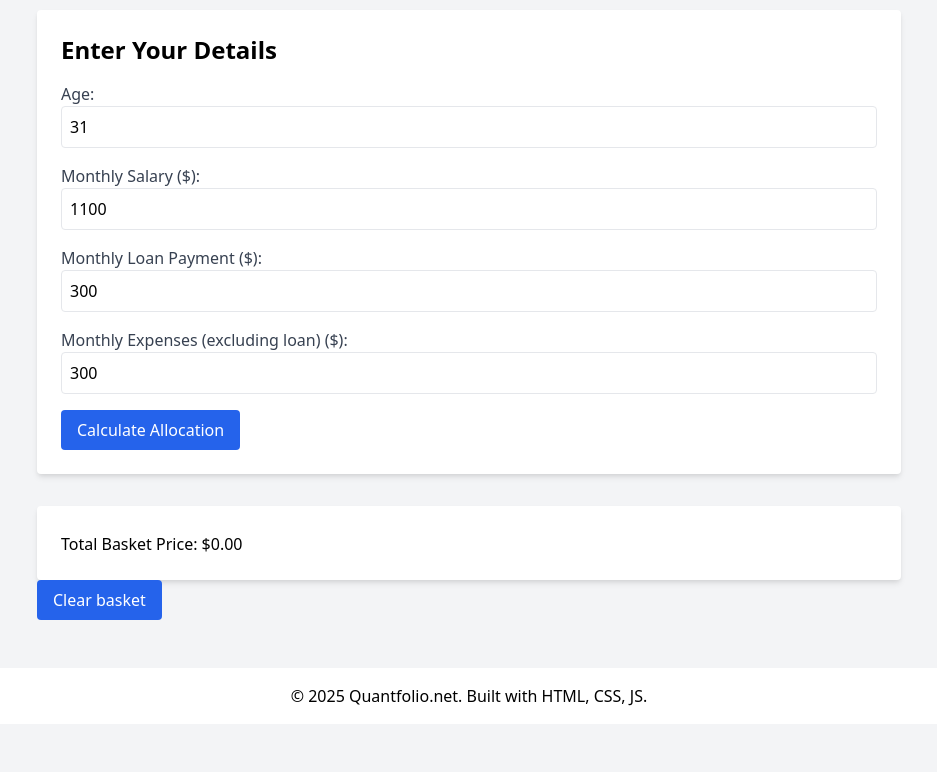
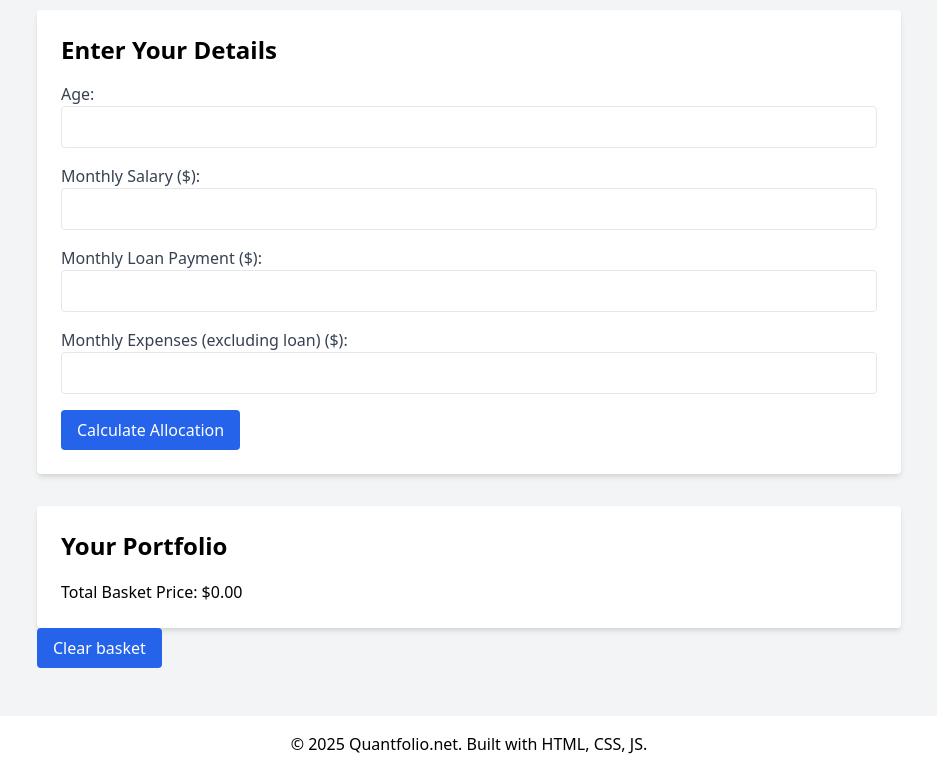
Before and after one commit to davidtk1/Quantfolio.net, a plain HTML site: page index.html in a window 1280 px wide. Shown: the part 166-938 px from the top of the page, without its empty margins (171-1108 px from the left). Before the commit the page ends 890 px from the top, so only its background shows below. Drawn offline with nearby package versions, Linux system fonts and the light colour scheme.

Commit message:
remove values

```diff
--- a/index.html
+++ b/index.html
@@ -44,19 +44,19 @@
             <form id="user-form">
                 <div class="mb-4">
                     <label for="age" class="block text-gray-700">Age:</label>
-                    <input type="number" id="age" class="w-full border p-2 rounded" VALUE="31" required min="18" max="100">
+                    <input type="number" id="age" class="w-full border p-2 rounded"  required min="18" max="100">
                 </div>
                 <div class="mb-4">
                     <label for="salary" class="block text-gray-700">Monthly Salary ($):</label>
-                    <input type="number" VALUE="1100" id="salary" class="w-full border p-2 rounded" required min="0">
+                    <input type="number"  id="salary" class="w-full border p-2 rounded" required min="0">
                 </div>
                 <div class="mb-4">
                     <label for="loan" class="block text-gray-700">Monthly Loan Payment ($):</label>
-                    <input type="number" VALUE="300"  id="loan" class="w-full border p-2 rounded" required min="0">
+                    <input type="number"   id="loan" class="w-full border p-2 rounded" required min="0">
                 </div>
                 <div class="mb-4">
                     <label for="expenses" class="block text-gray-700">Monthly Expenses (excluding loan) ($):</label>
-                    <input type="number" VALUE="300" id="expenses" class="w-full border p-2 rounded" required min="0">
+                    <input type="number"  id="expenses" class="w-full border p-2 rounded" required min="0">
                 </div>
                 <button type="submit" class="bg-blue-600 text-white px-4 py-2 rounded hover:bg-blue-700">Calculate Allocation</button>
             </form>
@@ -64,6 +64,7 @@
     </main>
     <main class="max-w-4xl mx-auto p-4">
         <section id="input-form" class="bg-white shadow-md rounded p-6">
+            <h2 class="text-2xl font-semibold mb-4">Your Portfolio</h2>
                 <div id="BasketPortfolio">
                     <table>
                         <thead>
@@ -81,6 +82,7 @@
                 </div>
            </section>
            <button id="clearBasketButton" class="bg-blue-600 text-white px-4 py-2 rounded hover:bg-blue-700">Clear basket</button>
+        </td></tr></table>
     </main>
 
     <!-- Popup Modal -->
```
